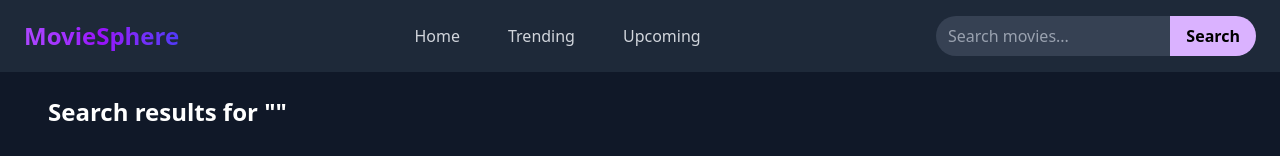
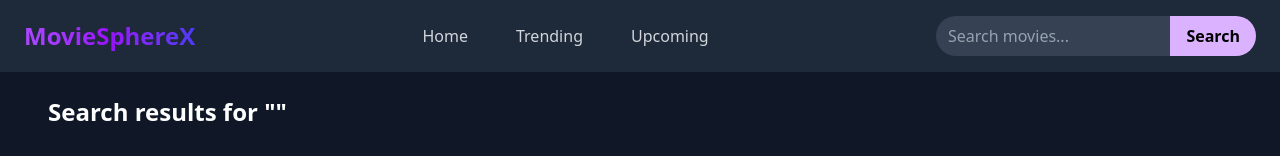
Before and after one commit to Kavii27/MovieSphere, a React (Vite) app: page /search in a window 1280 px wide. Shown: the top 156 px of the page. Built offline with nearby package versions, Linux system fonts and the light colour scheme.

Commit message:
just change the site name to see continuous deployments

```diff
--- a/src/components/Header.jsx
+++ b/src/components/Header.jsx
@@ -29,7 +29,7 @@ const Header = () => {
           to="/"
           className="text-2xl font-extrabold bg-gradient-to-r from-purple-500 via-purple-600 to-indigo-600 bg-clip-text text-transparent"
         >
-          MovieSphere
+          MovieSphereX
         </Link>
 
         {/* Desktop Nav */}
```
